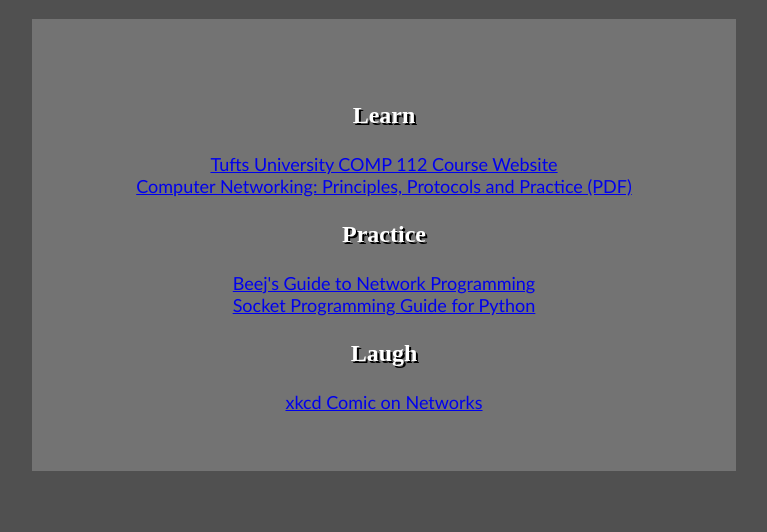
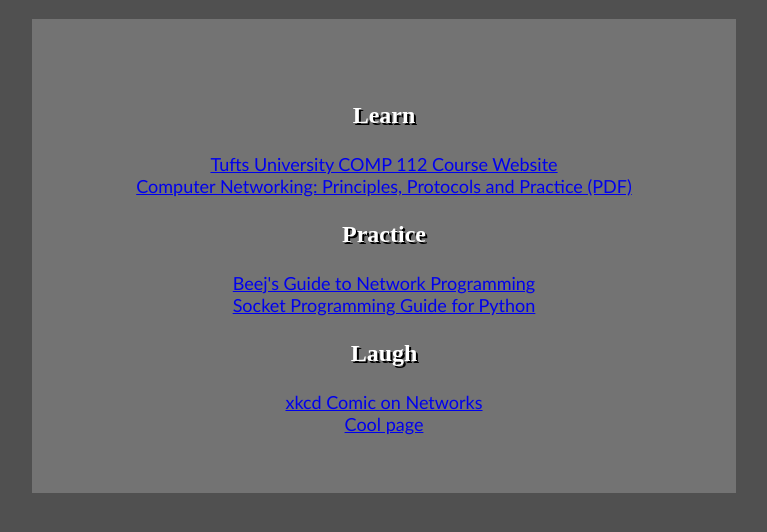
Before and after one commit to lucyq/mockpages, a plain HTML site: page index.html in a window 1280 px wide. Shown: the part 136-668 px from the top of the page, without its empty margins (256-1023 px from the left). Drawn offline with Linux system fonts and the light colour scheme; a web font is replaced by a local one.

Commit message:
added new broken link

```diff
--- a/index.html
+++ b/index.html
@@ -70,7 +70,9 @@
 	<a href="https://docs.python.org/2/howto/sockets.html">Socket Programming Guide for Python</a> <br>
 
 	<h3>Laugh</h3>
-	<a href="https://xkcd.com/350/">xkcd Comic on Networks</a> <br>
+	<a href="https://xkcd.com/350/">xkcd Comic on Networks</a>
+	<br>
+	<a href="http://asdfjsklsklsdl.com"/>Cool page</a> <br>
 	</div>
 
 </html>
```
